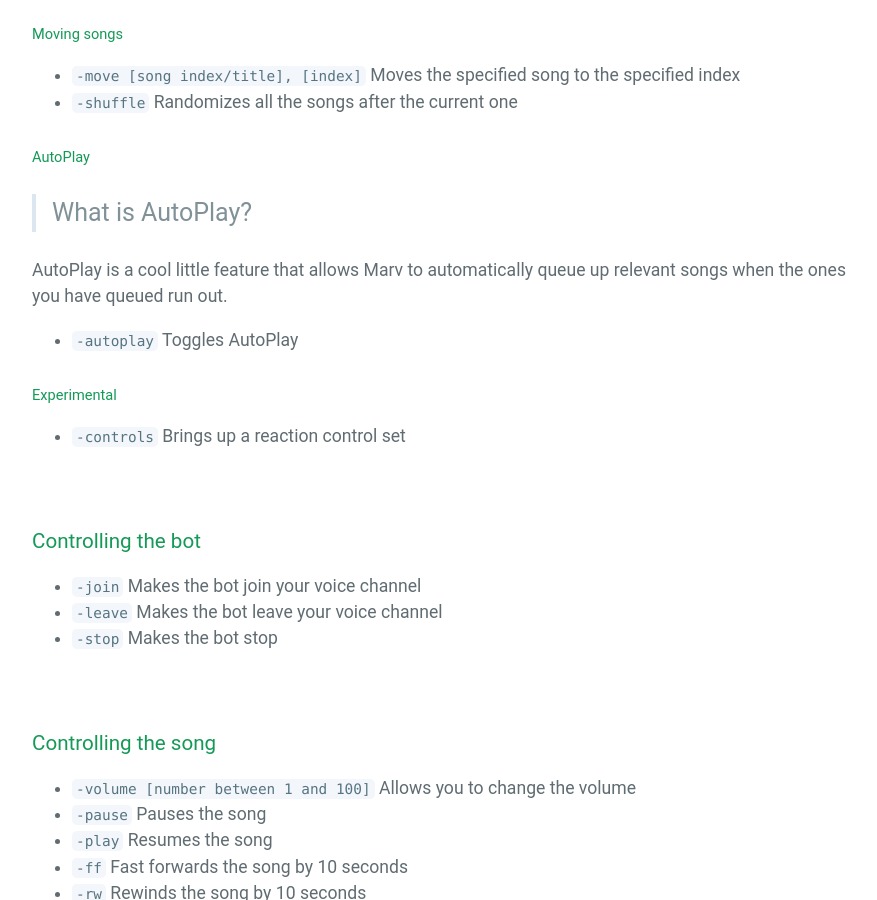
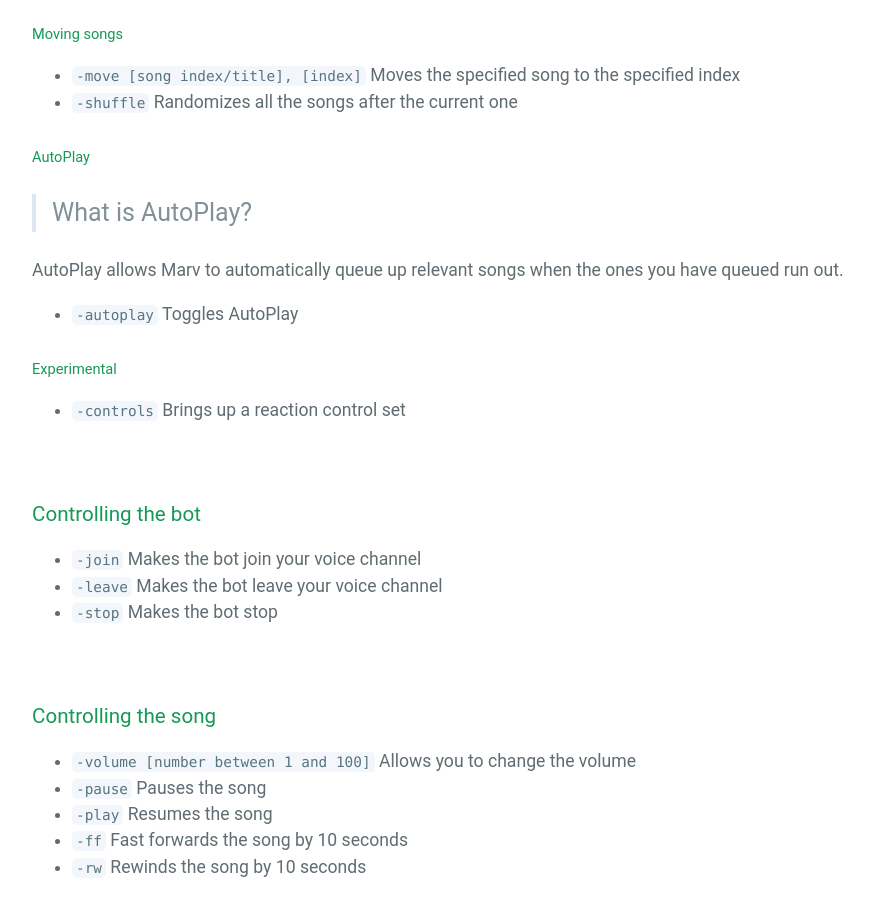
Before and after one commit to mymindishazel/marv-docs, a Jekyll site: the page built from commands.md, in a window 1280 px wide and 900 px high, scrolled down 1607 px. Shown: the whole window, without its empty margins (192-1069 px from the left). Built offline with Jekyll 4.4.1, drawn with Linux system fonts in a browser that asks for light colours; our own code applies the rules of GitHub Pages for plain Markdown files.

Commit message:
Update commands.md

```diff
--- a/commands.md
+++ b/commands.md
@@ -59,7 +59,7 @@
 
 > What is AutoPlay?
 
-AutoPlay is a cool little feature that allows Marv to automatically queue up relevant songs when the ones you have queued run out.
+AutoPlay allows Marv to automatically queue up relevant songs when the ones you have queued run out.
 
 * `-autoplay` Toggles AutoPlay
 
```
